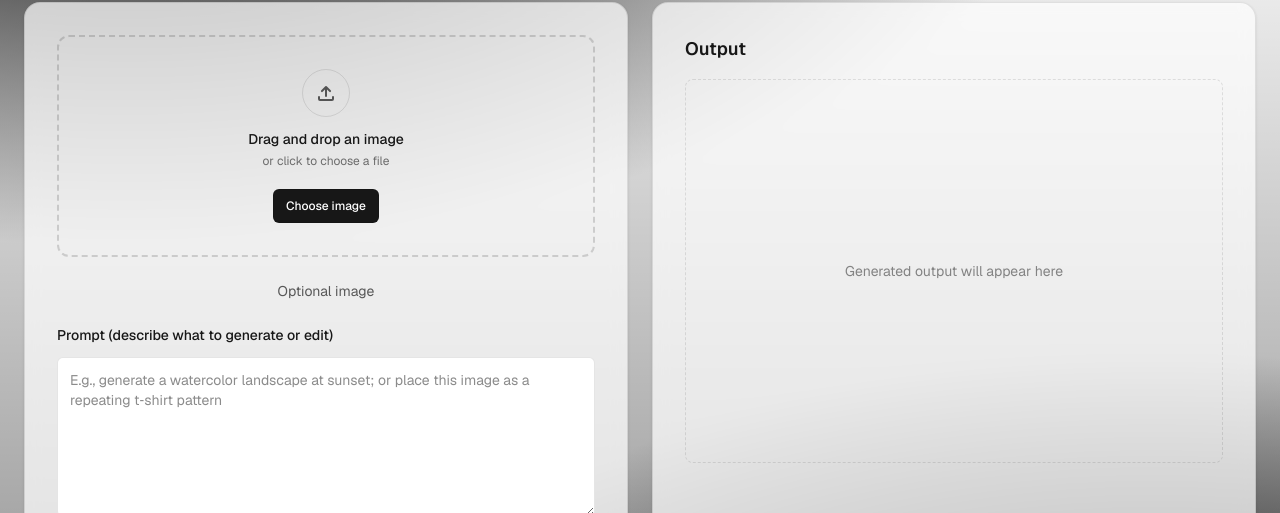
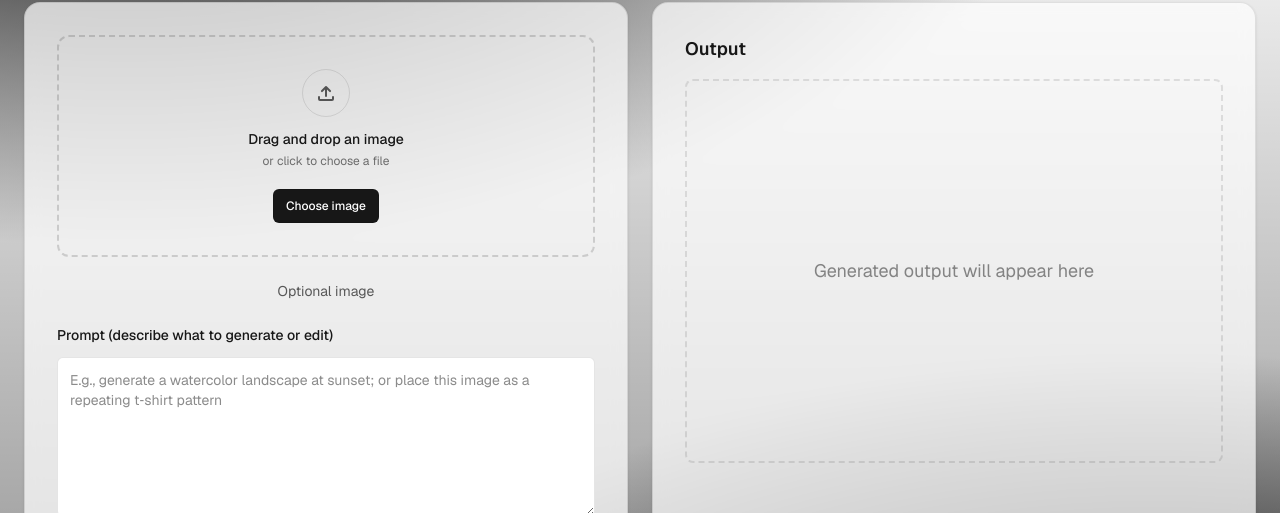
Before and after one commit to kenankomah/ai_app, a Next.js app: page / in a window 1280 px wide. Shown: the part 170-683 px from the top of the page. Built offline with nearby package versions, Linux system fonts and the light colour scheme.

Commit message:
minor uupdate to the styling

```diff
--- a/src/components/UploadImage.tsx
+++ b/src/components/UploadImage.tsx
@@ -318,7 +318,7 @@ export default function UploadImage({ onFileSelected }: UploadImageProps) {
                                 className="max-h-[36rem] w-auto object-contain rounded-lg border border-black/10 dark:border-white/20"
                             />
                         ) : (
-                            <div className="h-[24rem] w-full rounded-lg border border-dashed border-black/10 dark:border-white/20 flex items-center justify-center text-foreground/50 text-sm">
+                            <div className="h-[24rem] w-full rounded-lg border-2 border-dashed border-black/10 dark:border-white/20 flex items-center justify-center text-foreground/50 text-lg">
                                 Generated output will appear here
                             </div>
                         )}
```
